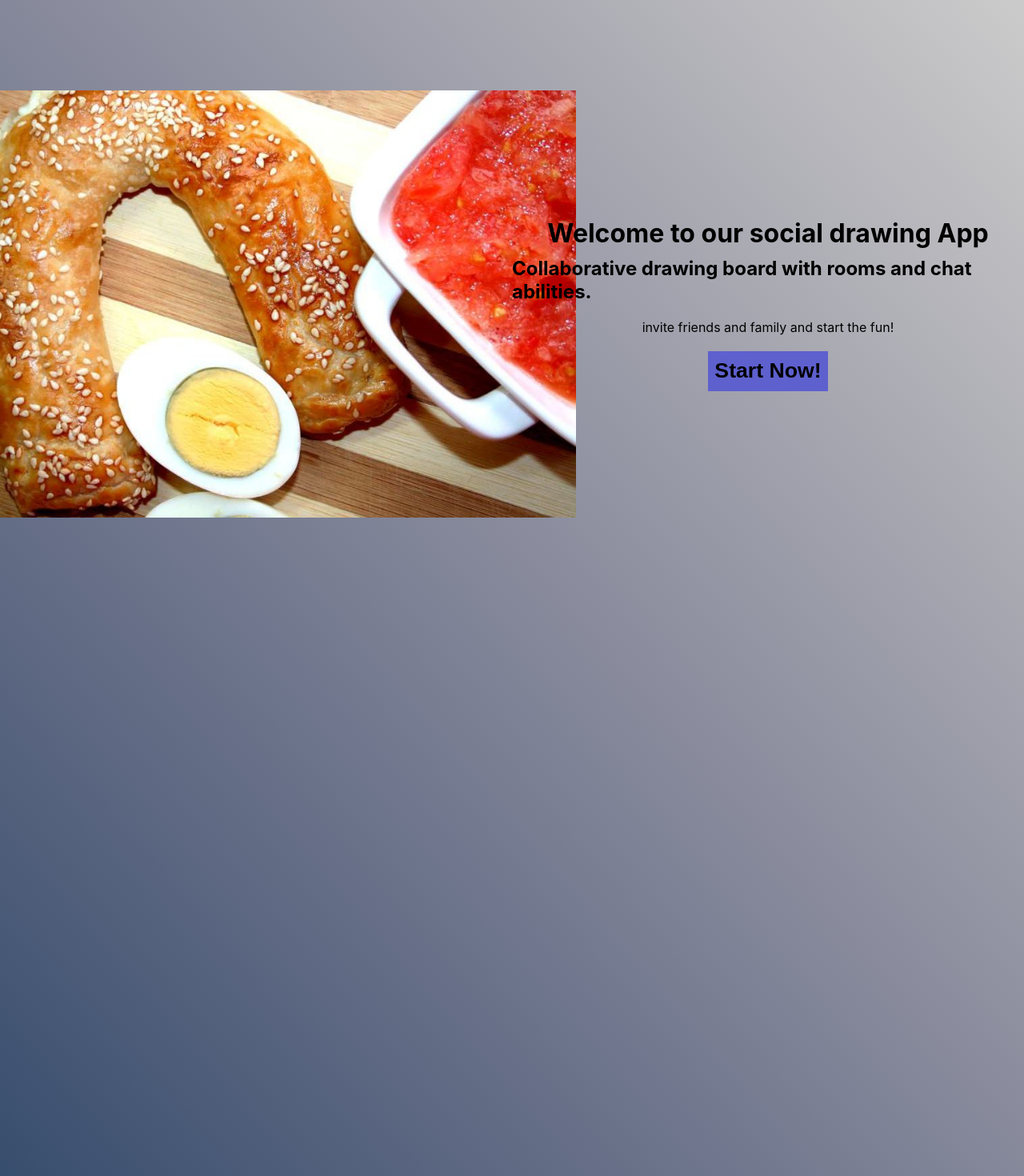
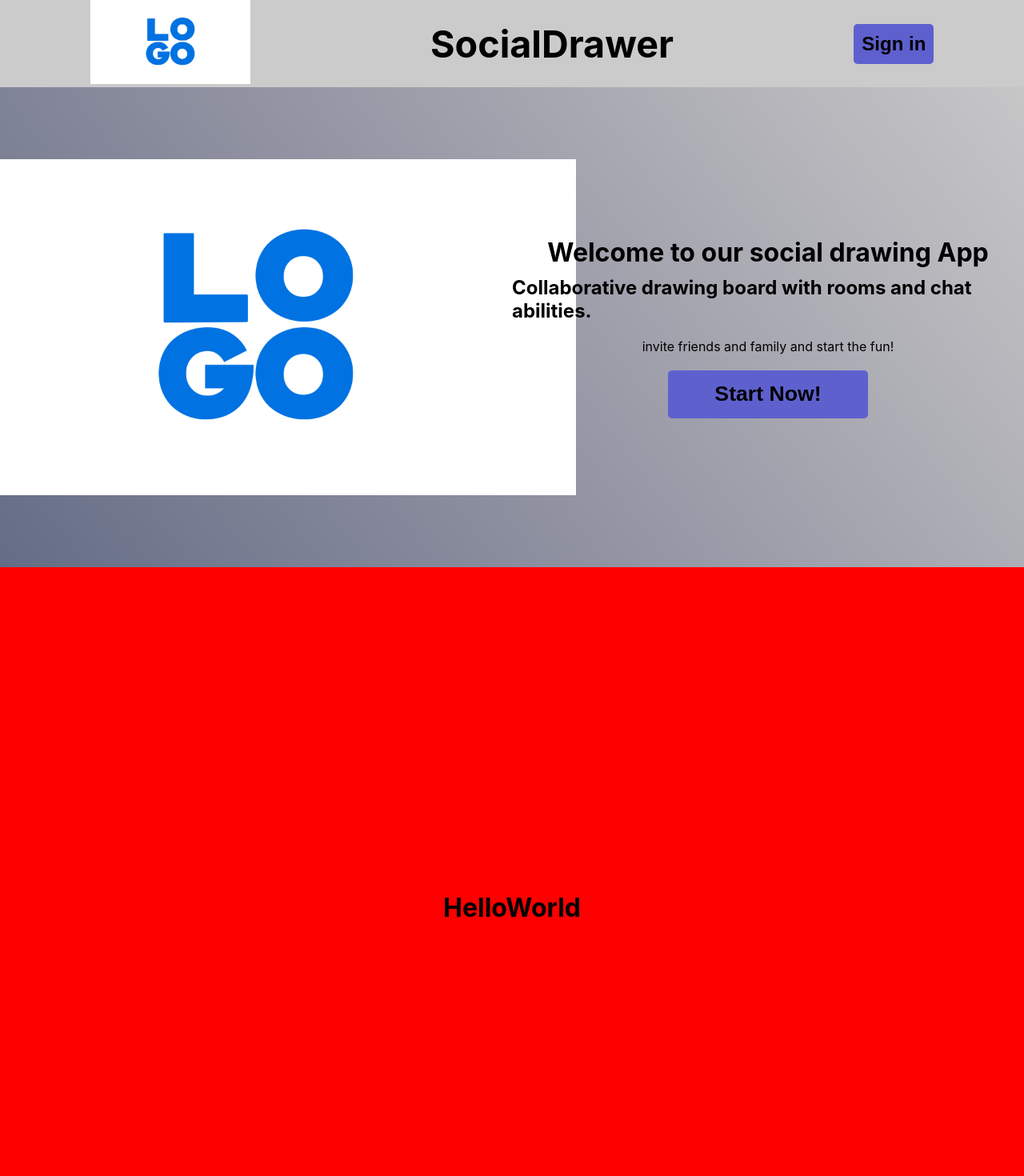
Before and after one commit to ORavid25/drawing-app, a React (Create React App) app: page / in a window 1280 px wide. Shown: the top 1470 px of the page at 80% size. Built offline with nearby package versions, Linux system fonts and the light colour scheme.

Commit message:
added header , footer, homepage improvments

```diff
--- a/src/App.js
+++ b/src/App.js
@@ -1,10 +1,12 @@
 import "./style.css";
-import Logo from "./assats/logo.jpg";
+import Logo from "./assats/logo-social.png";
+import Header from "./components/Header";
+import Footer from "./components/Footer";
 
 function App() {
   return (
       <div className="main-wrapper">
-        <div className="header-container"></div>
+        <Header/>
         <div className="main-container">
           <div className="logo-container">
               <img src={Logo} width="800"/>
@@ -20,7 +22,10 @@ function App() {
 
         </div>
         <div className="container">
-
+          <div className="info-content">
+              <h1>HelloWorld</h1>
+          </div>
+          <Footer/>
         </div>
       </div>
   );
--- /dev/null
+++ b/src/components/Footer.js
@@ -0,0 +1,10 @@
+import React from 'react';
+
+ const Footer = () => {
+  return (
+    <div className="footer">
+
+    </div>
+  );
+}
+export default Footer;
--- /dev/null
+++ b/src/components/Header.js
@@ -0,0 +1,26 @@
+import React from 'react';
+import Logo from "../assats/logo-social.png";
+
+
+const Header = () => {
+
+return(
+    <div className="header-container">
+        {/* image container for logo */}
+        <div>
+            <img src={Logo} width="200"/>
+        </div>
+        <h1>SocialDrawer</h1>
+        {/* signin/signout button + icon */}
+        <div>
+            <button type="button" className="btn">Sign in</button>
+        </div>
+
+
+    </div>
+);
+
+}
+
+
+export default Header;
--- a/src/style.css
+++ b/src/style.css
@@ -4,18 +4,30 @@
   border: 0;
 }
 
-.container{
-    min-width: 100%;
-    min-height: 100vh;
+.container {
+  min-width: 100%;
+  min-height: 100vh;
 }
 
 .main-wrapper {
-    background-image: linear-gradient(to right top, #374d6d, #5f6983, #85889a, #a9a9b2, #cbcbcb);
+  background-image: linear-gradient(
+    to right top,
+    #374d6d,
+    #5f6983,
+    #85889a,
+    #a9a9b2,
+    #cbcbcb
+  );
   min-height: 100vh;
 }
 
 .header-container {
   min-height: 80px;
+  background-color: #cbcbcb;
+  display: flex;
+  flex-direction: row;
+  align-items: center;
+  justify-content: space-around;
 }
 
 .main-container {
@@ -33,25 +45,53 @@
 .info-container {
   display: flex;
   flex-direction: column;
-  justify-content:center;
+  justify-content: center;
   align-items: center;
   min-width: 50%;
 }
 
 .info-container > h1 {
-    margin-bottom:10px;
+  margin-bottom: 10px;
 }
 
 .info-container > p {
-    margin-top:20px;
-    margin-bottom: 20px;
+  margin-top: 20px;
+  margin-bottom: 20px;
+}
+.header-container > h1 {
+  font-size: 35pt;
 }
 
-.startNowBtn{
-    min-width: 150px;
-    min-height: 50px;
-    font-weight: bold;
-    font-size:20pt;
-    background-color:#5e60ce;
+.startNowBtn {
+  min-width: 250px;
+  min-height: 60px;
+  font-weight: bold;
+  font-size: 20pt;
+  background-color: #5e60ce;
+  border-radius: 5px;
+  cursor: pointer;
+}
 
+.info-content {
+    min-height: 850px;
+    display: flex;
+  justify-content: center;
+  align-items: center;
+  background-color: red;
 }
+
+.btn {
+  min-width: 100px;
+  min-height: 50px;
+  font-weight: bold;
+  font-size: 18pt;
+  background-color: #5e60ce;
+  border-radius: 5px;
+  cursor: pointer;
+}
+
+.footer{
+    display: flex;
+    min-height: 90px;
+    background-color: green;
+}
```
Also changed, not shown: src/assats/logo-social.png (added), src/assats/logo.jpg (deleted).
